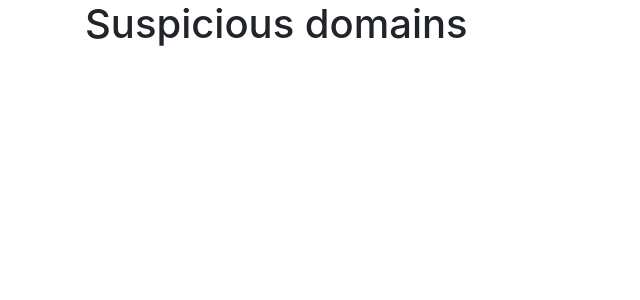
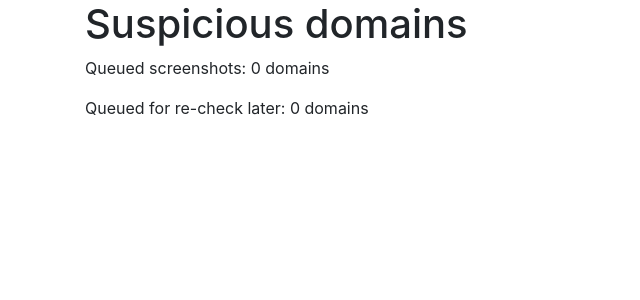
Before and after one commit to CZ-NIC/zone-monitor, a Flask app: page / in a window 1280 px wide. Shown: the part 56-356 px from the top of the page, without its empty margins (0-640 px from the left). Run offline with Flask 2, Linux system fonts and the light colour scheme; data that the repository does not hold is empty; some libraries are stand-ins or nearby versions.

Commit message:
tab with malicious stuff

```diff
--- a/app/main.py
+++ b/app/main.py
@@ -1,6 +1,7 @@
 import datetime
 import json
 import os
+import time
 import uuid
 
 from redis import StrictRedis
@@ -75,8 +76,10 @@ def vote(domain_uid):
 
 @app.route('/')
 def main():
+    check_later = db.session.query(Domain.uid).filter(Domain.status == "check-later").count()
+    check_queued = db.session.query(Domain.uid).filter(Domain.status == "check-queued").count()
     domains = Domain.query.filter(Domain.status == "manual-check").order_by(Domain.uid.asc()).limit(1).all()
-    return render_template('domains.html', domains=domains)
+    return render_template('domains.html', domains=domains, check_later=check_later, check_queued=check_queued)
 
 
 @app.route('/all')
@@ -97,12 +100,18 @@ def malicious_domains():
 @app.cli.command('requeue-worker')
 def requeue_worker():
     while True:
+        time.sleep(2.0)
+
         requeue_domains = Domain.query.filter(and_(
             Domain.status == "check-later",
             Domain.last_checked < datetime.datetime.utcnow() - datetime.timedelta(minutes=5))).all()
 
         for dn in requeue_domains:
+            dn.status = "check-queued"
+            db.session.merge(dn)
             rs.rpush('screen-jobs', json.dumps({"uid": dn.uid}))
+
+        db.session.flush()
 
 
 @app.cli.command('screenshot-worker')
--- a/app/templates/domains.html
+++ b/app/templates/domains.html
@@ -2,6 +2,9 @@
 
 {% block content %}
     <h1>Suspicious domains</h1>
+    <p>Queued screenshots: {{ check_queued }} domains</p>
+    <p>Queued for re-check later: {{ check_later }} domains</p>
+
     {% for domain in domains %}
         <div class="card">
             <div class="card-body">
```
